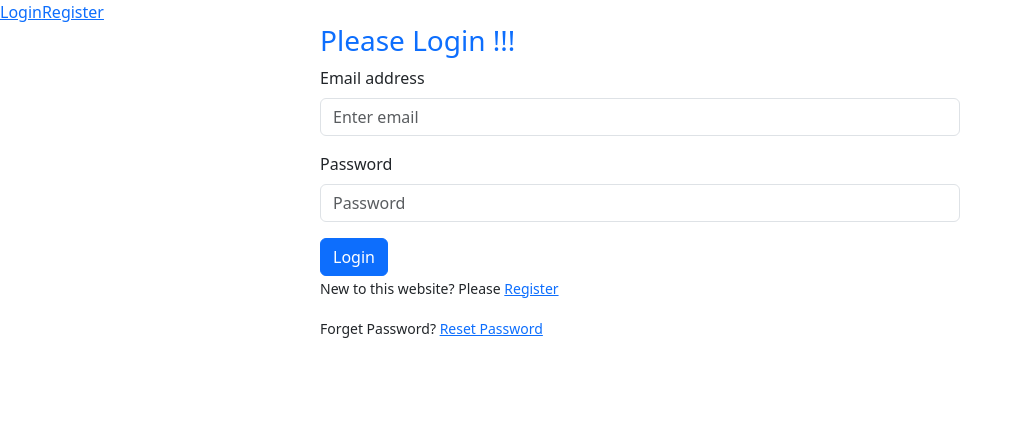
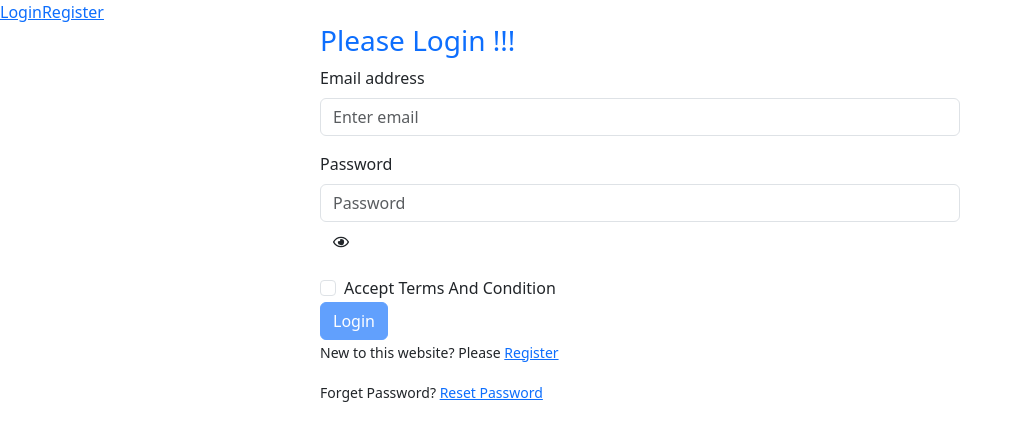
Before and after one commit to asrafmridha/React-Practice, a React (Create React App) app in the folder email-password-auth/: page /login in a window 1280 px wide. Shown: the top 440 px of the page, without its empty margins (0-1022 px from the left). Built offline with nearby package versions, Linux system fonts and the light colour scheme.

Commit message:
toggle show password and accept terms

```diff
--- a/email-password-auth/package.json
+++ b/email-password-auth/package.json
@@ -11,6 +11,7 @@
     "react": "^18.3.1",
     "react-bootstrap": "^2.10.4",
     "react-dom": "^18.3.1",
+    "react-icons": "^5.5.0",
     "react-router-dom": "^6.25.1",
     "react-scripts": "5.0.1",
     "web-vitals": "^2.1.4"
--- a/email-password-auth/src/components/LoginBootstarp.js
+++ b/email-password-auth/src/components/LoginBootstarp.js
@@ -1,9 +1,11 @@
-import React from 'react';
+import React, { useState } from 'react';
 import Button from 'react-bootstrap/Button';
 import Form from 'react-bootstrap/Form';
 import { Link } from 'react-router-dom';
 import { getAuth, createUserWithEmailAndPassword, signInWithEmailAndPassword } from "firebase/auth";
 import app from '../firebase/firebase.init';
+import { FaRegEye } from 'react-icons/fa';
+import { IoMdEyeOff } from 'react-icons/io';
 
 const auth = getAuth(app);
 
@@ -13,16 +15,19 @@ const LoginBootstarp = () => {
         let target = event.target;
         const email = target.email.value;
         const password = target.password.value;
-        console.log(email,password);
-        signInWithEmailAndPassword(auth,email,password)
-        .then(result=>{
-            const user=result.user;
-            console.log(user);
-        }).catch(error=>{
-            console.error('error',error);
-        })
+        console.log(email, password);
+        signInWithEmailAndPassword(auth, email, password)
+            .then(result => {
+                const user = result.user;
+                console.log(user);
+            }).catch(error => {
+                console.error('error', error);
+            })
 
     }
+
+    const [showPassword, setshowPassword] = useState(false);
+    const [checkbox, setcheckbox] = useState(false);
     return (
         <div className='w-50 mx-auto'>
             <h3 className='text-primary'>Please Login !!!</h3>
@@ -34,10 +39,17 @@ const LoginBootstarp = () => {
 
                 <Form.Group className="mb-3" controlId="formBasicPassword">
                     <Form.Label>Password</Form.Label>
-                    <Form.Control type="password" name='password' placeholder="Password" required />
+                    <Form.Control type={showPassword ? 'text' : 'password'} name='password' placeholder="Password" required /> <button onClick={() => setshowPassword(!showPassword)} className='btn btn' type='button'>{showPassword ? <IoMdEyeOff /> : <FaRegEye />}   </button>
+
                 </Form.Group>
 
-                <Button variant="primary" type="submit">
+                <div class="form-check">
+                    <input class="form-check-input" type="checkbox" name='checkbox' value="" id="flexCheckDefault" onClick={()=>setcheckbox(!checkbox)} />
+                    <label class="form-check-label" for="flexCheckDefault">
+                        Accept Terms And Condition
+                    </label>
+                </div>
+                <Button variant="primary" type="submit" disabled={!checkbox} >
                     Login
                 </Button>
             </Form>
```
Also changed, not shown: 1 other file (tests, documents, lock files or other folders).
